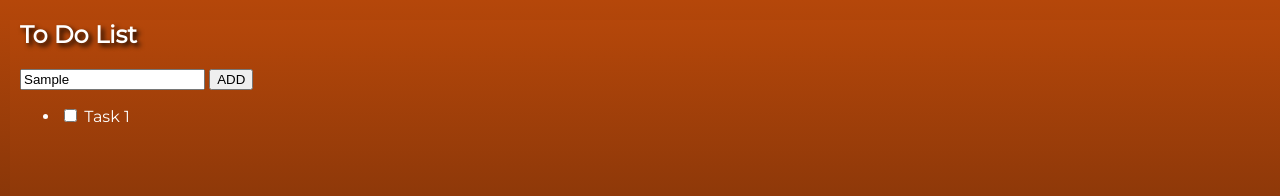
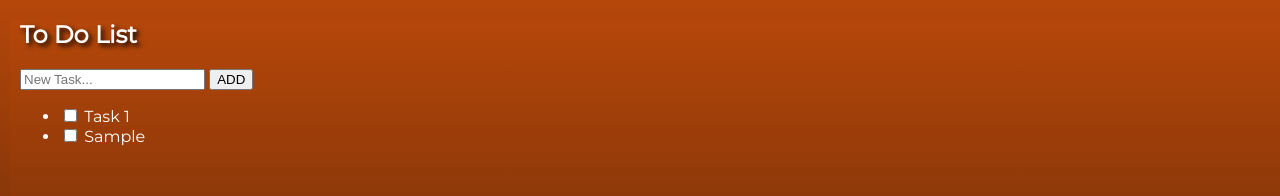
Before and after one commit to andreea-burada/multimedia_2022, a plain HTML site: page seminar_05/to-do-list.html in a window 1280 px wide. Both pictures are taken after typing "Sample" into the empty fields and a click on the button "ADD". Shown: the top 196 px of the page. Drawn offline with Linux system fonts and the light colour scheme.

Commit message:
Added to do list functionality

```diff
--- /dev/null
+++ b/seminar_05/scripts/script.js
@@ -0,0 +1,21 @@
+window.onload = () => {
+    const form = document.getElementById('form')
+
+    const formSubmitHandler = (e) => {
+        e.preventDefault();
+        const list = document.getElementById('to-do-list');
+        const taskText = document.getElementById('task-text').value;
+
+        const listItem = document.createElement('li');
+
+        listItem.classList.add('taskin');
+        listItem.innerHTML = `<input class="taskin-checkbox" type="checkbox"><label> ${taskText}</label>`;
+
+        list.appendChild(listItem);
+
+        // clear text
+        document.getElementById('task-text').value = "";
+    }
+
+   form.onsubmit = formSubmitHandler;
+};
--- a/seminar_05/to-do-list.html
+++ b/seminar_05/to-do-list.html
@@ -4,17 +4,19 @@
         <meta charset="UTF-8">
         <link rel="stylesheet" href="style.css">
         <link href='https://fonts.googleapis.com/css?family=Montserrat' rel='stylesheet'>
+        <script type="text/javascript" src="./scripts/script.js"></script>
         <style></style>
     </head>
 
     <body>
         <h2>To Do List</h2>
-        <form action="" method="post"></form>
-        <input type="text" placeholder="New task...">
-        <button type="submit">ADD</button>
+        <form id="form" action="" method="post">
+            <input id="task-text" type="text" placeholder="New Task..." autocomplete="off">
+            <button type="submit">ADD</button>
+        </form>
 
         <div class="taskboard">
-            <ul>
+            <ul id="to-do-list">
                 <li class="taskin"><input type="checkbox">
                     <label>Task 1</label>
                 </li>
```
